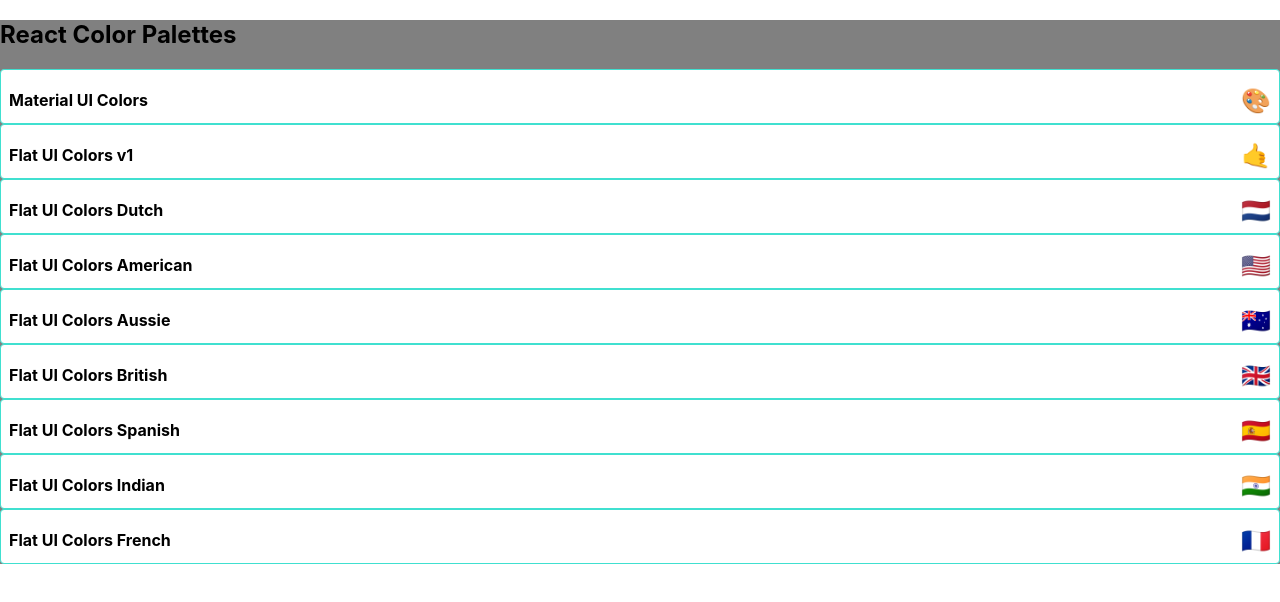
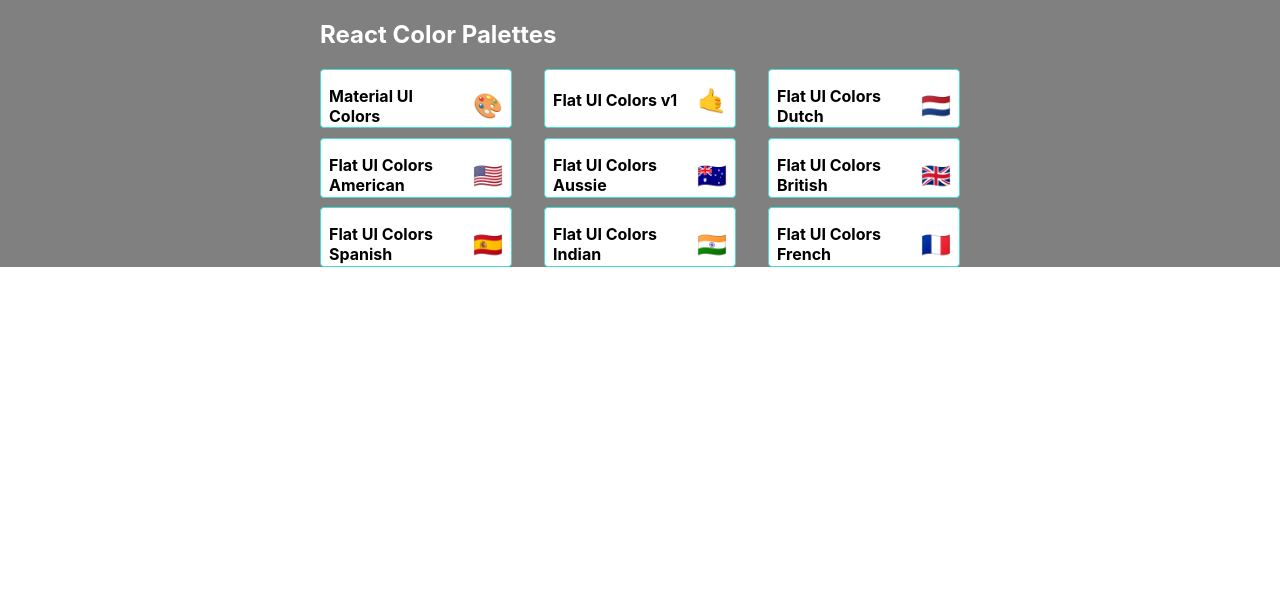
Before and after one commit to yunshine/React-Color-Palettes, a React (Create React App) app: page / in a window 1280 px wide. Shown: the top 602 px of the page. Built offline with nearby package versions, Linux system fonts and the light colour scheme.

Commit message:
PaletteList frontend using withStyles but without colorboxes

```diff
--- a/src/PaletteList.js
+++ b/src/PaletteList.js
@@ -8,6 +8,30 @@
 const styles = {
   root: {
     backgroundColor: "grey",
+    height: "100%",
+    display: "flex",
+    alignItems: "flex-start",
+    justifyContent: "center",
+  },
+  container: {
+    width: "50%",
+    display: "flex",
+    alignItems: "flex-start",
+    flexDirection: "column",
+    flexWrap: "wrap",
+  },
+  nav: {
+    display: "flex",
+    width: "100%",
+    justifyContent: "space-between",
+    color: "white",
+  },
+  palettes: {
+    boxSizing: "border-box",
+    width: "100%",
+    display: "grid",
+    gridTemplateColumns: "repeat(3, 30%)",
+    gridGap: "5%",
   },
 };
 
@@ -17,7 +41,6 @@
     const { palettes, classes } = this.props;
     return (
       <div className={classes.root}>
-
         <div className={classes.container}>
           <nav className={classes.nav}>
             <h1>React Color Palettes</h1>
```
